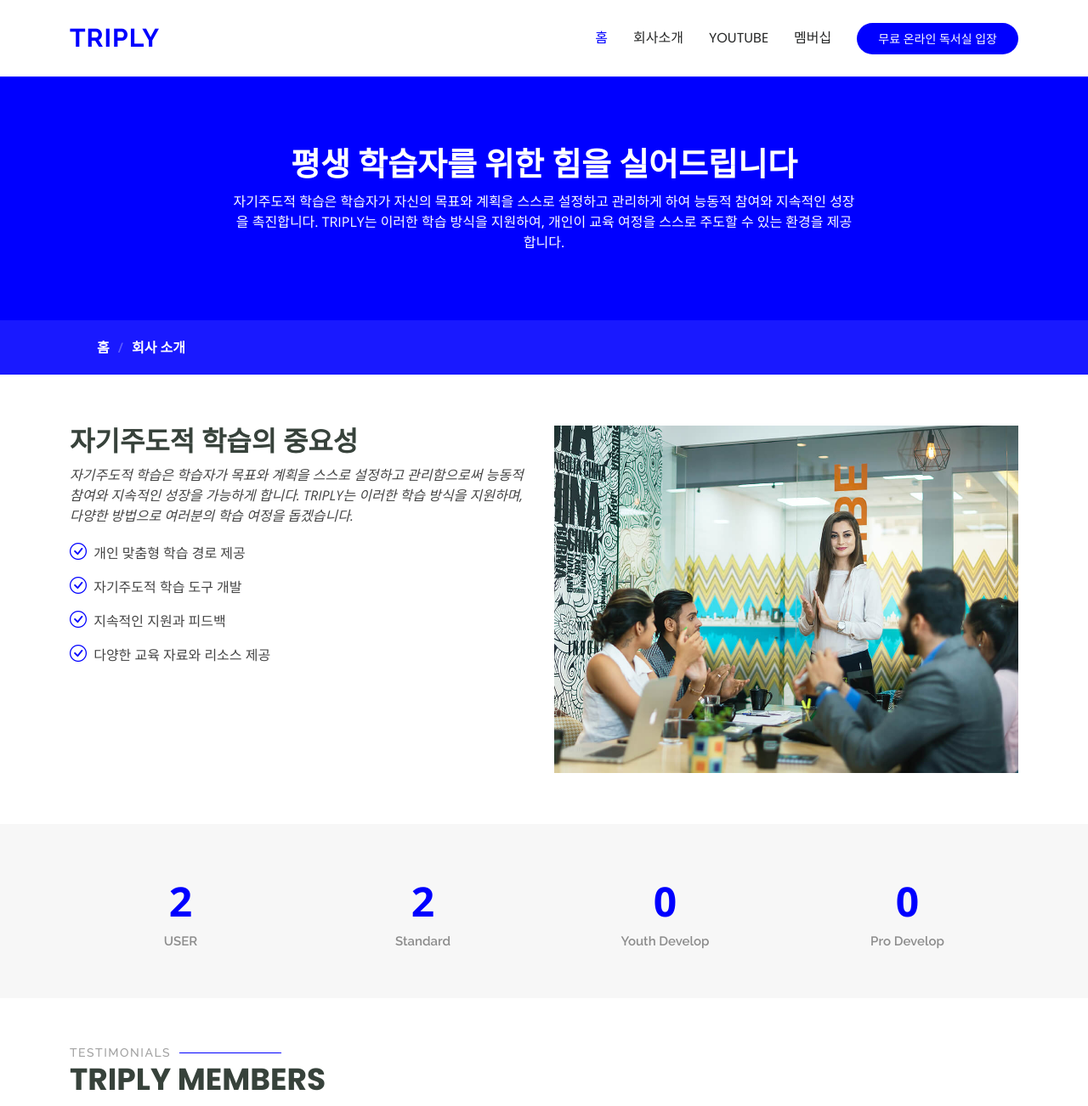
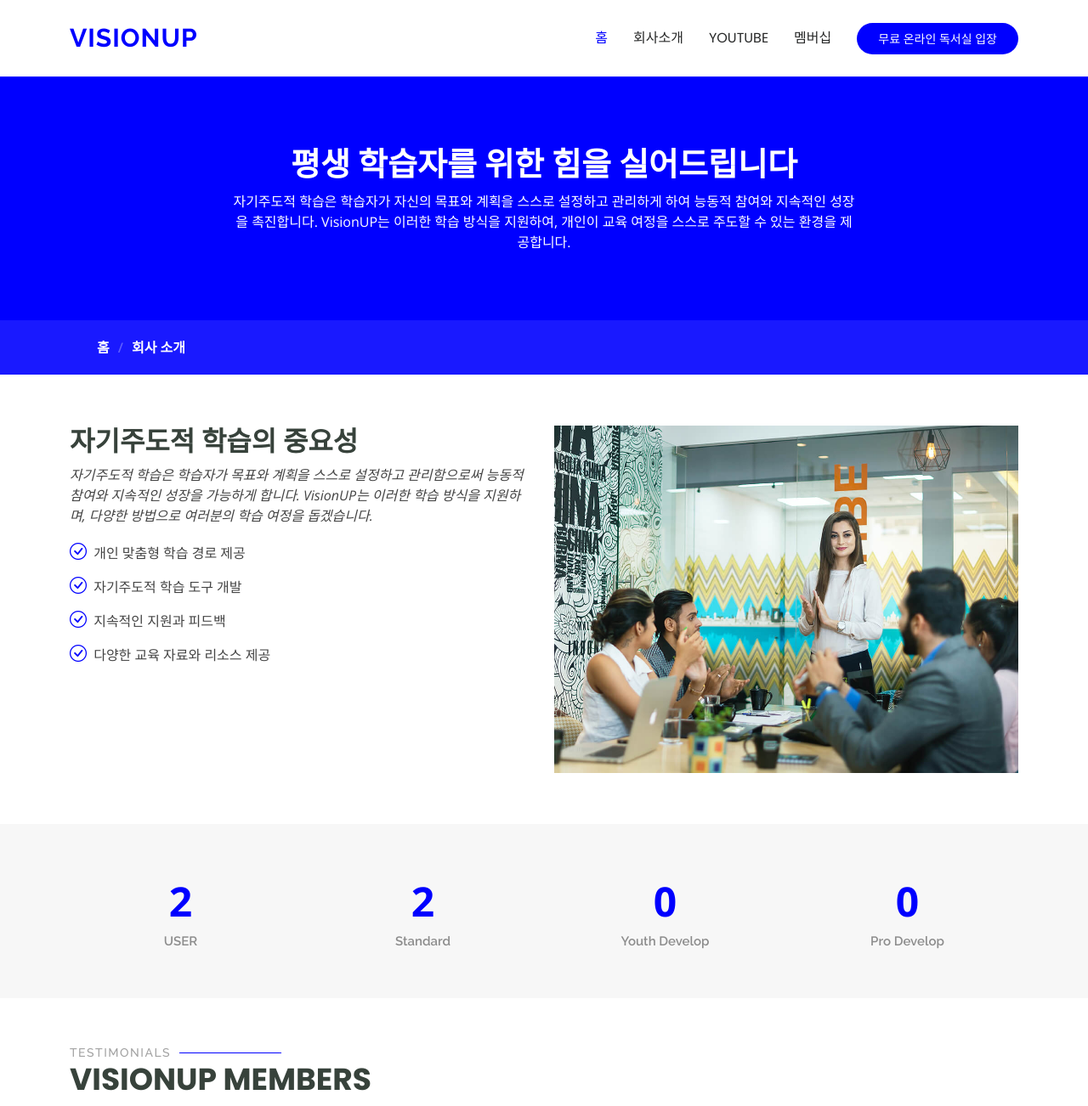
Before and after one commit to VUcompany/triply, a plain HTML site: page about.html in a window 1280 px wide. Shown: the top 1302 px of the page at 85% size. Drawn offline with nearby package versions, Linux system fonts and the light colour scheme.

Commit message:
triply replace to visionup

```diff
--- a/about.html
+++ b/about.html
@@ -21,7 +21,7 @@
             <div class="col-lg-8">
               <h1 class="">평생 학습자를 위한 힘을 실어드립니다<br></h1>
               <p class="mb-0">
-                자기주도적 학습은 학습자가 자신의 목표와 계획을 스스로 설정하고 관리하게 하여 능동적 참여와 지속적인 성장을 촉진합니다. TRIPLY는 이러한 학습 방식을 지원하여, 개인이 교육 여정을 스스로 주도할 수 있는 환경을 제공합니다.
+                자기주도적 학습은 학습자가 자신의 목표와 계획을 스스로 설정하고 관리하게 하여 능동적 참여와 지속적인 성장을 촉진합니다. VisionUP는 이러한 학습 방식을 지원하여, 개인이 교육 여정을 스스로 주도할 수 있는 환경을 제공합니다.
               </p>
             </div>
           </div>
@@ -52,7 +52,7 @@
             <h3>자기주도적 학습의 중요성</h3>
             <p class="fst-italic">
               자기주도적 학습은 학습자가 목표와 계획을 스스로 설정하고 관리함으로써 능동적 참여와 지속적인 성장을 가능하게 합니다.
-              TRIPLY는 이러한 학습 방식을 지원하며, 다양한 방법으로 여러분의 학습 여정을 돕겠습니다.
+              VisionUP는 이러한 학습 방식을 지원하며, 다양한 방법으로 여러분의 학습 여정을 돕겠습니다.
             </p>
             <ul>
               <li><i class="bi bi-check-circle"></i> <span>개인 맞춤형 학습 경로 제공</span></li>
@@ -116,7 +116,7 @@
       <!-- Section Title -->
       <div class="container section-title" data-aos="fade-up">
         <h2>Testimonials</h2>
-        <p class="">TRIPLY MEMBERS</p>
+        <p class="">VisionUP MEMBERS</p>
       </div><!-- End Section Title -->
 
       <div class="container" data-aos="fade-up" data-aos-delay="100">
@@ -160,7 +160,7 @@
                   </div>
                   <p>
                     <i class="bi bi-quote quote-icon-left"></i>
-                    <span>저는 자기주도적인 학습이 어려웠습니다. 학생 시절에는 학원의 도움으로 강제적으로 학습할 수 있었지만, 성인이 된 후에는 스스로 공부 계획을 세우고 실행하는 데 어려움을 겪었습니다. 아무도 관리해주는 이가 없었기 때문에 방황하며 헤맨 경험이 있습니다. 이러한 경험을 바탕으로, 저와 같은 어려움을 겪는 분들이 보다 효과적으로 학습할 수 있도록 돕기 위해 Triply를 만들게 되었습니다. 여러분의 학습 여정을 Triply가 함께하겠습니다. 이제는 방황하지 말고, Triply와 함께 목표를 향해 나아가세요.</span>
+                    <span>저는 자기주도적인 학습이 어려웠습니다. 학생 시절에는 학원의 도움으로 강제적으로 학습할 수 있었지만, 성인이 된 후에는 스스로 공부 계획을 세우고 실행하는 데 어려움을 겪었습니다. 아무도 관리해주는 이가 없었기 때문에 방황하며 헤맨 경험이 있습니다. 이러한 경험을 바탕으로, 저와 같은 어려움을 겪는 분들이 보다 효과적으로 학습할 수 있도록 돕기 위해 VisionUP를 만들게 되었습니다. 여러분의 학습 여정을 VisionUP가 함께하겠습니다. 이제는 방황하지 말고, VisionUP와 함께 목표를 향해 나아가세요.</span>
                     <i class="bi bi-quote quote-icon-right"></i>
                   </p>
                 </div>
--- a/assets/js/footer.js
+++ b/assets/js/footer.js
@@ -5,7 +5,7 @@ var navBar_temp = `
   <div class="row gy-4">
     <div class="col-lg-4 col-md-6 footer-about">
       <a href="index.html" class="logo d-flex align-items-center">
-        <span class="sitename">Triply</span>
+        <span class="sitename">VisionUP</span>
       </a>
       <div class="footer-contact pt-3">
 
--- a/assets/js/head.js
+++ b/assets/js/head.js
@@ -1,7 +1,7 @@
 var navBar_temp = `
 <meta charset="utf-8">
   <meta content="width=device-width, initial-scale=1.0" name="viewport">
-  <title>트리플리</title>
+  <title>VisionUP</title>
   <meta content="" name="description">
   <meta content="" name="keywords">
   <link href="assets/img/favicon.png" rel="icon">
--- a/assets/js/navbar.js
+++ b/assets/js/navbar.js
@@ -4,7 +4,7 @@ var navBar_temp = `
 <a href="index.html" class="logo d-flex align-items-center me-auto">
   <!-- Uncomment the line below if you also wish to use an image logo -->
   <!-- <img src="assets/img/logo.png" alt=""> -->
-  <h1 class="sitename">TRIPLY</h1>
+  <h1 class="sitename">VisionUP</h1>
 </a>
 
 <nav id="navmenu" class="navmenu">
```
Also changed, not shown: pricing.html (+1 -1 lines).
